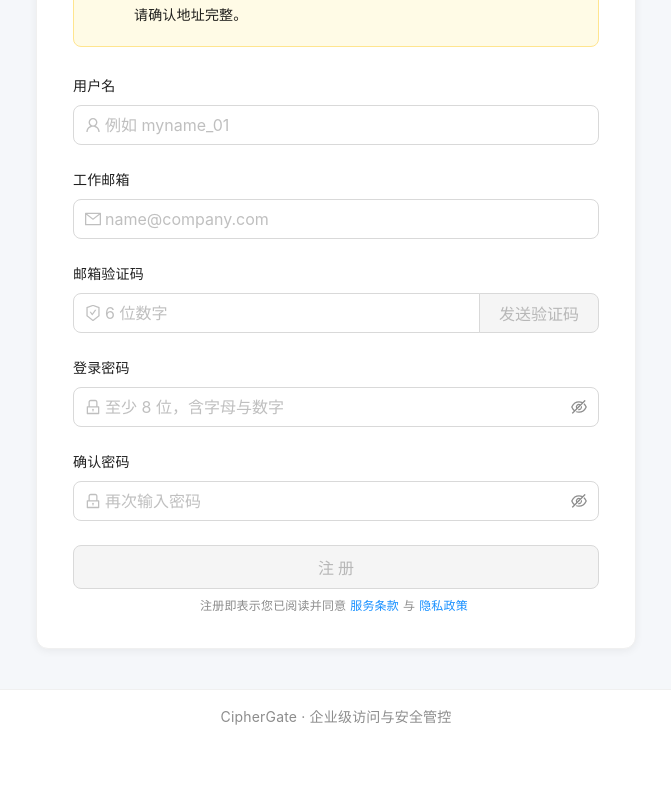
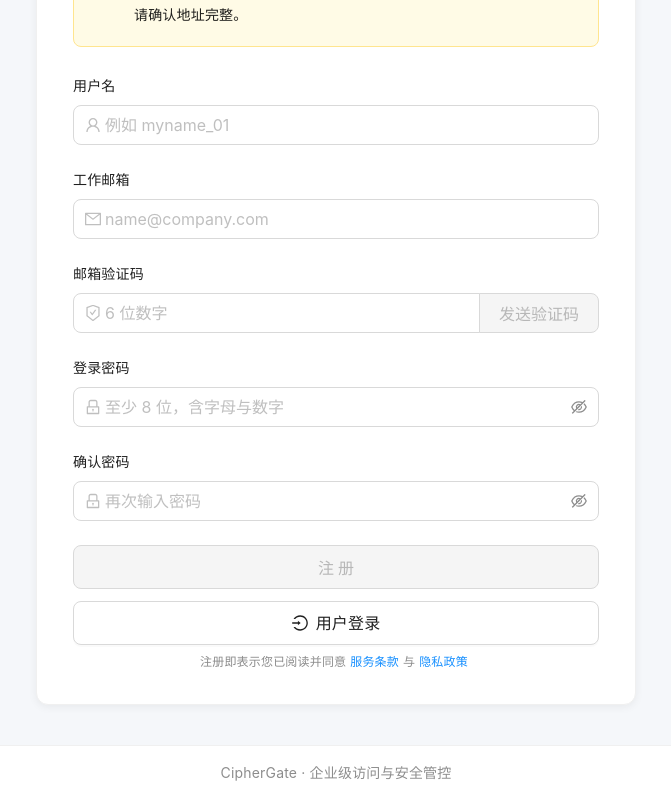
Before and after one commit to AYssu/CipherGate, a React (Vite) app in the folder frontend/: page /register in a window 1280 px wide. Shown: the part 325-1125 px from the top of the page, without its empty margins (304-975 px from the left). Before the commit the page ends 1069 px from the top, so only its background shows below. Built offline with nearby package versions, Linux system fonts and the light colour scheme.

Commit message:
新增用户注册登录的按钮

```diff
--- a/frontend/src/pages/AppUserRegisterPage.tsx
+++ b/frontend/src/pages/AppUserRegisterPage.tsx
@@ -18,6 +18,7 @@ import {
   SafetyCertificateOutlined,
   ArrowLeftOutlined,
   UserOutlined,
+  LoginOutlined,
 } from '@ant-design/icons';
 import {
   sendAppUserRegisterEmailCode,
@@ -439,6 +440,15 @@ const AppUserRegisterPage: React.FC = () => {
                     用户查询
                   </Button>
                 )}
+                <Button
+                  size="large"
+                  block
+                  icon={<LoginOutlined />}
+                  href="/portal/login"
+                  style={{ height: 44, fontWeight: 500 }}
+                >
+                  用户登录
+                </Button>
               </Space>
             </Form.Item>
           </Form>
```
